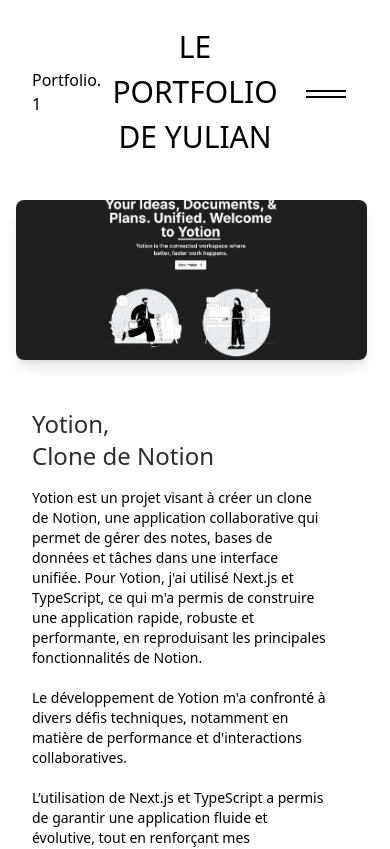
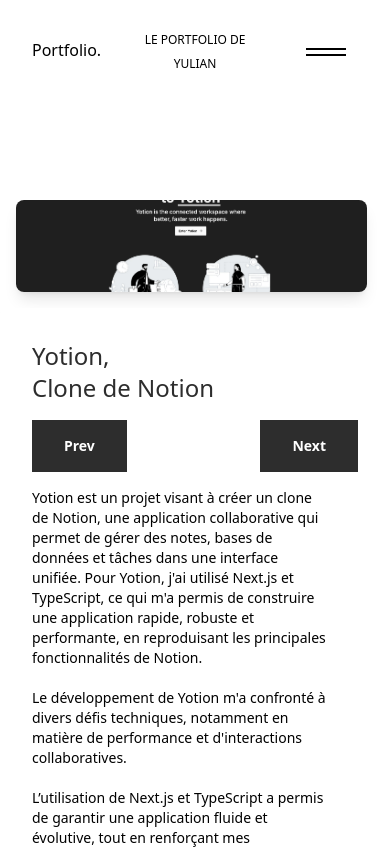
Before and after one commit to YulianGuinand/portfolio-nuxt, a Nuxt app: page /projets/1 in a window 390 px wide. Shown: the top 849 px of the page. Built offline with nearby package versions, Linux system fonts and the light colour scheme; no server answers.

Commit message:
Fix: Responsive Home

```diff
--- a/app.vue
+++ b/app.vue
@@ -15,8 +15,6 @@
 
 <template>
   <div>
-    <NuxtLayout>
-      <NuxtPage />
-    </NuxtLayout>
+    <NuxtLayout/>
   </div>
 </template>
--- a/components/AppContact.vue
+++ b/components/AppContact.vue
@@ -154,7 +154,7 @@
   continueBtn.value.addEventListener("click", () => hideMessage());
 });
 
-onUnmounted(() => {
+onBeforeUnmount(() => {
   form.value.removeEventListener("submit", () => {
     formSubmit();
   });
--- a/components/AppHeader.vue
+++ b/components/AppHeader.vue
@@ -22,7 +22,6 @@
   isOpen = !isOpen;
 };
 onMounted(() => {
-  const toggleButton = ref([burger, link1, link2, link3, link4, link5, link6]);
   gsap.set(".menu-item p", { y: -225 });
 
   timeline.to(".overlay", {
@@ -49,12 +48,6 @@
     },
     "<",
   );
-
-  toggleButton.value.forEach((button) => {
-    button.value.addEventListener("click", () => {
-      onClick();
-    });
-  });
 });
 
 onUnmounted(() => {
@@ -72,14 +65,22 @@
       class="t-0 l-[50%] fixed z-[99999] flex w-full max-w-[1920px] items-center justify-between px-[2em] py-[1.5em] text-white mix-blend-difference"
     >
       <div class="info flex-1">
-        <p>Portfolio. 1</p>
+        <p>Portfolio.</p>
       </div>
       <div class="flex-1 text-center uppercase">
-        <p><a href="/" class="text-[30px]">Le Portfolio de Yulian</a></p>
+        <p>
+          <NuxtLink to="/" class="text-[12px] sm:text-[30px]"
+            >Le Portfolio de Yulian</NuxtLink
+          >
+        </p>
       </div>
 
       <div class="toggle-menu flex flex-1 justify-end">
-        <button ref="burger" class="burger buttonLink"></button>
+        <button
+          @click="onClick"
+          ref="burger"
+          class="burger buttonLink"
+        ></button>
       </div>
     </nav>
   </header>
@@ -91,38 +92,55 @@
     >
       <div class="menu-item">
         <p>
-          <a href="/" ref="link1" class="menu-item-link buttonLink">Home</a>
-        </p>
-      </div>
-      <div class="menu-item">
-        <p>
-          <a href="/about" class="menu-item-link buttonLink">A Propos</a>
-        </p>
-      </div>
-      <div class="menu-item">
-        <p>
-          <a
-            href="/#projetGalerie"
-            ref="link2"
+          <NuxtLink
+            to="/"
+            @click="onClick"
+            ref="link1"
             class="menu-item-link buttonLink"
-            >Galerie de Projet</a
+            >Home</NuxtLink
           >
         </p>
       </div>
       <div class="menu-item">
         <p>
-          <a
-            href="/#competencesSection"
-            ref="link3"
+          <NuxtLink
+            to="/about"
+            @click="onClick"
             class="menu-item-link buttonLink"
-            >Compétences</a
+            >A Propos</NuxtLink
           >
         </p>
       </div>
       <div class="menu-item">
         <p>
-          <a href="/#contact" ref="link4" class="menu-item-link buttonLink"
-            >Contact</a
+          <NuxtLink
+            @click="onClick"
+            href="/#projetGalerie"
+            ref="link2"
+            class="menu-item-link buttonLink"
+            >Galerie de Projet</NuxtLink
+          >
+        </p>
+      </div>
+      <div class="menu-item">
+        <p>
+          <NuxtLink
+            href="/#competencesSection"
+            ref="link3"
+            class="menu-item-link buttonLink"
+            @click="onClick"
+            >Compétences</NuxtLink
+          >
+        </p>
+      </div>
+      <div class="menu-item">
+        <p>
+          <NuxtLink
+            @click="onClick"
+            to="/#contact"
+            ref="link4"
+            class="menu-item-link buttonLink"
+            >Contact</NuxtLink
           >
         </p>
       </div>
@@ -130,19 +148,27 @@
 
     <div class="sub-nav">
       <p>
-        <a
+        <NuxtLink
+          external
+          @click="onClick"
           target="_blank"
           ref="link5"
-          href="https://www.linkedin.com/in/yulian-guinand/"
+          to="https://www.linkedin.com/in/yulian-guinand/"
         >
           LinkedIn
-        </a>
+        </NuxtLink>
       </p>
       <p>.</p>
       <p>
-        <a target="_blank" ref="link6" href="https://github.com/YulianGuinand">
+        <NuxtLink
+          external
+          @click="onClick"
+          target="_blank"
+          ref="link6"
+          to="https://github.com/YulianGuinand"
+        >
           Github
-        </a>
+        </NuxtLink>
       </p>
       <p>.</p>
     </div>
--- a/components/AppHero.vue
+++ b/components/AppHero.vue
@@ -1,11 +1,13 @@
 <template>
   <section id="home" class="flex w-full items-center justify-around bg-white">
     <div
-      class="flex h-full w-full max-w-[1920px] flex-col-reverse items-center justify-around pt-32 lg:h-screen lg:flex-row lg:pt-0"
+      class="flex h-full w-full max-w-[1920px] flex-col-reverse items-center justify-around px-4 pt-32 sm:px-0 lg:h-screen lg:flex-row lg:pt-0"
     >
       <div class="flex h-[600px] w-full max-w-[400px] flex-col gap-8 pt-[4rem]">
         <h3 class="text-[25px] font-normal">Etudiant | Alternant</h3>
-        <h1 class="text-[90px] font-bold leading-none">Yulian <br />Guinand</h1>
+        <h1 class="text-[45px] font-bold leading-none sm:text-[90px]">
+          Yulian <br />Guinand
+        </h1>
         <p class="leading-6">
           Je m'appelle Yulian Guinand, j'ai 19 ans, et je suis actuellement
           étudiant en BTS Services Informatiques aux Organisations (SIO) en
@@ -15,7 +17,7 @@
         <Button title="Contact" link="#contact" />
       </div>
       <div
-        class="h-[600px] w-[400px] overflow-hidden rounded-t-[15rem] bg-red-50"
+        class="h-[600px] w-full overflow-hidden rounded-t-[15rem] bg-red-50 sm:w-[400px]"
       >
         <img
           class="h-full w-full object-cover transition-all hover:scale-110"
--- a/components/AppProjects.vue
+++ b/components/AppProjects.vue
@@ -47,7 +47,9 @@
     class="flex w-full flex-col items-center bg-white"
   >
     <div class="flex h-full w-full flex-col items-center">
-      <h1 class="py-[20.28px] text-4xl font-bold">Derniers Travaux</h1>
+      <h1 class="py-[20.28px] text-xl font-bold sm:text-4xl">
+        Derniers Travaux
+      </h1>
 
       <div
         class="grid h-full w-[90%] grid-cols-1 grid-rows-6 gap-4 lg:grid-cols-3 lg:grid-rows-2"
--- a/components/Button.vue
+++ b/components/Button.vue
@@ -1,11 +1,11 @@
 <template>
-  <a
+  <NuxtLink
     v-if="link"
     class="w-fit cursor-pointer border-none bg-[#2d2d2d] px-8 py-4 text-sm font-semibold text-white outline-none transition-colors hover:bg-[#414040]"
-    :href="link"
+    :to="link"
   >
     {{ props.title }}
-  </a>
+  </NuxtLink>
   <button
     v-else
     class="w-fit cursor-pointer border-none bg-[#2d2d2d] px-8 py-4 text-sm font-semibold text-white outline-none transition-colors hover:bg-[#414040]"
@@ -18,4 +18,6 @@
 
 <script setup>
 const props = defineProps(["title", "link"]);
+
+
 </script>
--- a/components/Cards.vue
+++ b/components/Cards.vue
@@ -1,5 +1,7 @@
 <template>
-  <div class="flex h-full w-full flex-wrap justify-center gap-8">
+  <div
+    class="mx-auto flex h-full w-full max-w-[1920px] flex-wrap justify-center gap-8 px-4"
+  >
     <Card
       v-if="data.length > 1"
       v-for="detailData in data"
--- a/components/ProjetView.vue
+++ b/components/ProjetView.vue
@@ -10,13 +10,19 @@
           :style="{ backgroundImage: image }"
         ></div>
         <div
-          class="flex w-full items-end rounded-lg bg-white shadow-lg md:absolute md:bottom-[6rem] md:right-[4rem] md:w-3/4 lg:bottom-[8rem] lg:w-1/2 lg:px-0"
+          class="flex w-full max-w-[720px] items-end rounded-lg bg-white shadow-lg md:absolute md:bottom-[6rem] md:right-[4rem] md:w-3/4 lg:bottom-[8rem] lg:w-1/2 lg:px-0"
         >
           <div class="flex h-full flex-col gap-4 p-8 md:h-[60%]">
-            <h2 class="text-2xl text-[#2d2d2d] lg:text-4xl">
-              {{ data.title }}<br />
-              {{ data.description ? data.description : null }}
-            </h2>
+            <div class="flex flex-col gap-4">
+              <h2 class="text-2xl text-[#2d2d2d] lg:text-4xl">
+                {{ data.title }}<br />
+                {{ data.description ? data.description : null }}
+              </h2>
+              <div class="flex h-fit w-full justify-between gap-4">
+                <Button title="Prev" :link="prevUrl" />
+                <Button title="Next" :link="nextUrl" />
+              </div>
+            </div>
             <p
               v-html="data.detail"
               class="w-full max-w-[900px] pr-8 text-sm lg:text-lg"
@@ -38,8 +44,30 @@
 <style></style>
 
 <script setup>
+import Button from "./Button.vue";
 import Cards from "./Cards.vue";
 
-const props = defineProps(["data"]);
+const props = defineProps(["data", "id"]);
 const image = ref("url(" + props.data.imagePreview + ")");
+const id = props.id;
+let nextUrl = ref("");
+let prevUrl = ref("");
+
+onMounted(() => {
+  switch (id) {
+    case "6":
+      nextUrl.value = "/projets/1";
+      prevUrl.value = `/projets/${parseInt(id) - 1}`;
+      break;
+
+    case "1":
+      nextUrl.value = `/projets/${parseInt(id) + 1}`;
+      prevUrl.value = "/projets/6";
+      break;
+    default:
+      nextUrl.value = `/projets/${parseInt(id) + 1}`;
+      prevUrl.value = `/projets/${parseInt(id) - 1}`;
+      break;
+  }
+});
 </script>
--- a/layouts/default.vue
+++ b/layouts/default.vue
@@ -1,7 +1,7 @@
 <template>
   <div class="relative z-10 scroll-smooth bg-white">
     <AppHeader />
-    <slot></slot>
+    <NuxtPage />
   </div>
   <Footer />
 </template>
--- a/pages/projets/[id].vue
+++ b/pages/projets/[id].vue
@@ -1,6 +1,6 @@
 <template>
   <main class="mb-[400px]">
-    <ProjetView :data="projets[id - 1]" class="pb-8" />
+    <ProjetView :data="projets[id - 1]" :id="id" class="pb-8" />
   </main>
 </template>
 
@@ -10,11 +10,21 @@
 import { projets } from "~/lib/projets";
 
 const route = useRoute();
-const id = route.params.id;
-if (id > projets.length) {
-  throw createError({
-    statusCode: 404,
-    statusMessage: "Le projet n'est pas trouvé !",
-  });
-}
+let id = route.params.id;
+
+definePageMeta({
+  middleware: [
+    function (to, from) {
+      if (to.params.id === "0") {
+        throw createError({
+          statusCode: 404,
+          statusMessage: "Le projet n'est pas trouvé !",
+        });
+      }
+      if (to.params.id > projets.length) {
+        return navigateTo("/projets/1");
+      }
+    },
+  ],
+});
 </script>
```
